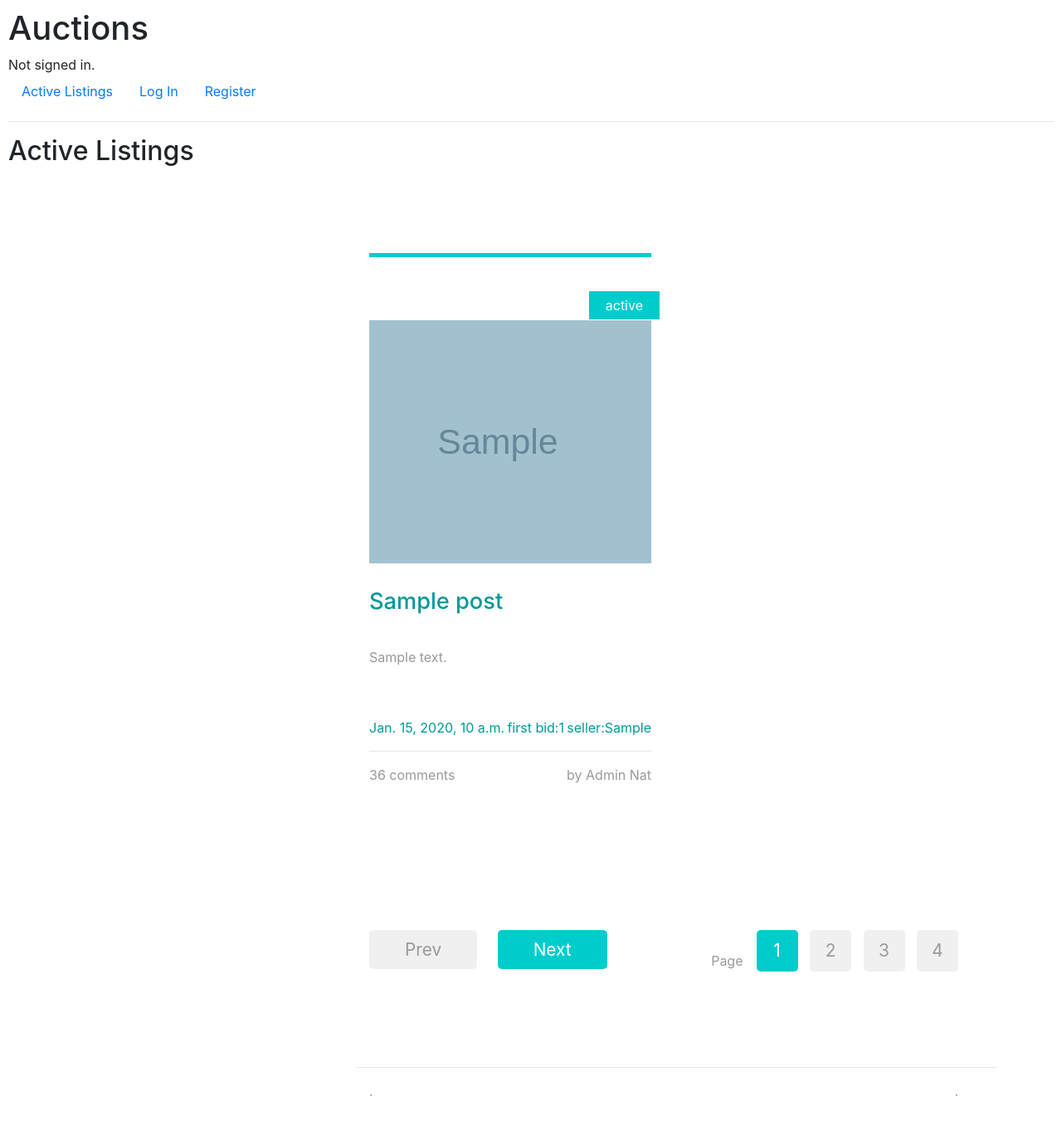
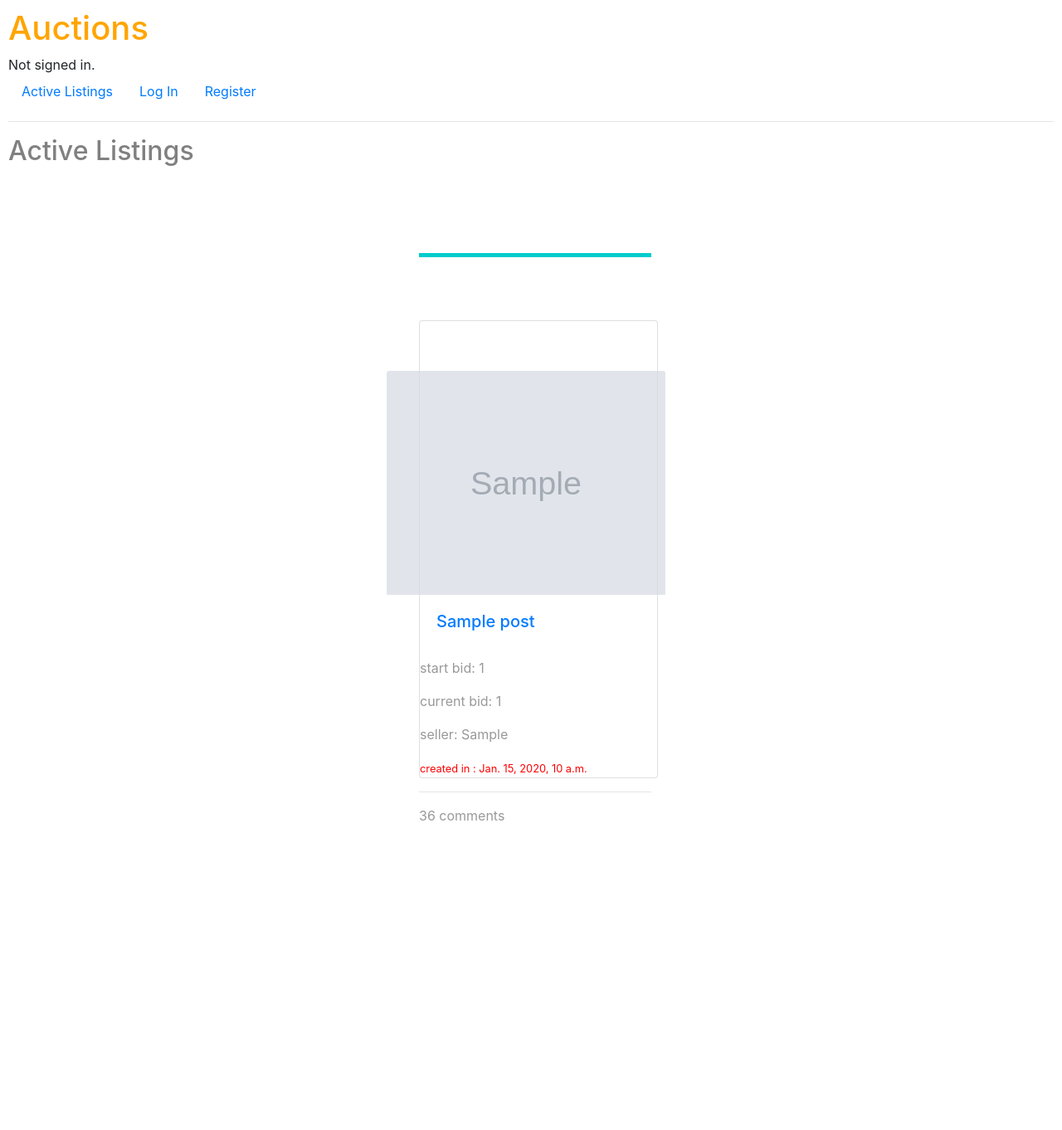
Before and after one commit to shehab-shepl/commerce, a Django app: page / in a window 1280 px wide. Shown: the whole page at 83% size. After the commit the page ends 989 px from the top, so only its background shows below. Run offline with Django 3.2, Linux system fonts and the light colour scheme; tables that the repository leaves empty hold one stand-in row (values such as "Sample post"); grey boxes marked "Sample" are stand-in pictures; some libraries are stand-ins or nearby versions.

Commit message:
edit index.html

```diff
--- a/commerce/auctions/templates/auctions/index.html
+++ b/commerce/auctions/templates/auctions/index.html
@@ -3,78 +3,38 @@
 {% load static %}
 
 {% block body %}
-    <h2>Active Listings</h2>
-    <div class="container-fluid">
+    <h2 style="color:gray;">Active Listings</h2>
+    <div class="container">
         <main class="tm-main">
             <div class="row tm-row">
                 {% for post in all_posts %}
-                <article class="col-12 col-md-6 tm-post">
+                <article height='100px' class="col-12 col-md-6 tm-post">
                     <hr class="tm-hr-primary">
                     <a href="{{post.id}}" class="effect-lily tm-post-link tm-pt-60">
-                        <div class="tm-post-link-inner">
+
+                        <div class="card" style="width: 18rem; height: auto;">
                             {% if post.img %}
-                            <img src="{{post.img.url}}" alt="Image" class="img-fluid">
+                            <img style="height:270px;" class="card-img-top" src="{{post.img.url}}" alt="Card image cap">
                             {% else %}
-                            <img src="https://recyclingbalers.s3.amazonaws.com/image/No%20Image.jpg" class="img-responsive ">
+                            <img style="height:270px;" class="card-img-top" src="https://recyclingbalers.s3.amazonaws.com/image/No%20Image.jpg" >
                             {% endif %}
 
+                            <div class="card-body">
+                                <h5 class="card-title">{{post.title}}</h5>
+                            </div>
+                    </a>
+                            <p class="card-text">start bid: {{post.starting_bid}}</p>
+                            <p class="card-text">current bid: {{post.starting_bid}}</p>
+                            <p class="card-text" >seller: {{post.seller}}</p>
+                            <p class="card-text" style="color:red;" ><small  >created in : {{post.created}}</small></p>
                         </div>
-                        <span class="position-absolute tm-new-badge">active</span>
-                        <h2 class="tm-pt-30 tm-color-primary tm-post-title">{{post.title}}</h2>
-                    </a>
-                    <p class="tm-pt-30">
-                        {{post.description}}
-                    </p>
-                    <div class="d-flex justify-content-between tm-pt-45">
-                        <span class="tm-color-primary">{{post.created}}</span>
-                        <span class="tm-color-primary">first bid:{{post.starting_bid}}</span>
-                        <span class="tm-color-primary">seller:{{post.seller}}</span>
-                    </div>
                     <hr>
                     <div class="d-flex justify-content-between">
                         <span>36 comments</span>
-                        <span>by Admin Nat</span>
                     </div>
                 </article>
                 {%endfor%}
             </div>
-            <div class="row tm-row tm-mt-100 tm-mb-75">
-                <div class="tm-prev-next-wrapper">
-                    <a href="#" class="mb-2 tm-btn tm-btn-primary tm-prev-next disabled tm-mr-20">Prev</a>
-                    <a href="#" class="mb-2 tm-btn tm-btn-primary tm-prev-next">Next</a>
-                </div>
-                <div class="tm-paging-wrapper">
-                    <span class="d-inline-block mr-3">Page</span>
-                    <nav class="tm-paging-nav d-inline-block">
-                        <ul>
-                            <li class="tm-paging-item active">
-                                <a href="#" class="mb-2 tm-btn tm-paging-link">1</a>
-                            </li>
-                            <li class="tm-paging-item">
-                                <a href="#" class="mb-2 tm-btn tm-paging-link">2</a>
-                            </li>
-                            <li class="tm-paging-item">
-                                <a href="#" class="mb-2 tm-btn tm-paging-link">3</a>
-                            </li>
-                            <li class="tm-paging-item">
-                                <a href="#" class="mb-2 tm-btn tm-paging-link">4</a>
-                            </li>
-                        </ul>
-                    </nav>
-                </div>
-            </div>
-            <footer class="row tm-row">
-                <hr class="col-12">
-                <div class="col-md-6 col-12 tm-color-gray">
-                    .
-                </div>
-                <div class="col-md-6 col-12 tm-color-gray tm-copyright">
-                    .
-                </div>
-            </footer>
-        </main>
-    </div>
-    <script src="js/jquery.min.js"></script>
-    <script src="js/templatemo-script.js"></script>
+
 
 {% endblock %}
--- a/commerce/auctions/templates/auctions/layout.html
+++ b/commerce/auctions/templates/auctions/layout.html
@@ -18,7 +18,7 @@
         <link href="{% static 'auctions/styles.css' %}" rel="stylesheet">
     </head>
     <body>
-        <h1>Auctions</h1>
+        <h1 style="color:Orange;" >Auctions</h1>
         <div>
             {% if user.is_authenticated %}
                 Signed in as <strong>{{ user.username }}</strong>.
```
Also changed, not shown: commerce/media/post_img/WhatsApp_Image_2020-08-30_at_4.16.43_PM_nmAiBWG.jpeg (added), commerce/media/post_img/item_XXL_121731139_857feda31188e_4Qb5dxn.jpg (added).
